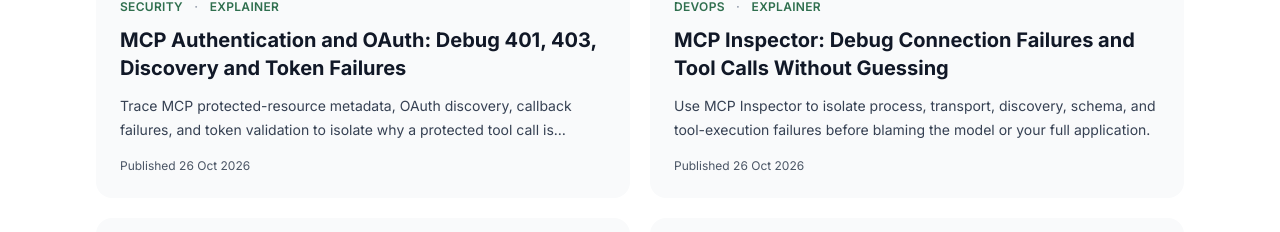
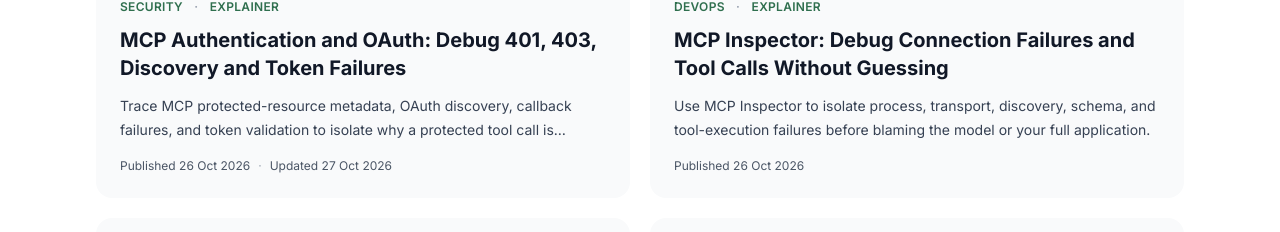
Before and after one commit to vaarunsonawwane-ops/yoryantra-new, a Next.js app: page /blog in a window 1280 px wide. Shown: the part 893-1125 px from the top of the page. Built offline with nearby package versions, Linux system fonts and the light colour scheme.

Commit message:
Update page.tsx

```diff
--- a/app/blog/page.tsx
+++ b/app/blog/page.tsx
@@ -68,6 +68,12 @@ export default function BlogIndex() {
               {article.datePublished && BLOG_RELEASE_ENABLED && (
                 <p className="mt-auto pt-4 text-xs text-gray-600">
                   <time dateTime={article.datePublished}>Published {readableDate(article.datePublished)}</time>
+                  {article.dateModified && article.dateModified > article.datePublished && (
+                    <>
+                      <span className="mx-2 text-gray-400" aria-hidden="true">·</span>
+                      <time dateTime={article.dateModified}>Updated {readableDate(article.dateModified)}</time>
+                    </>
+                  )}
                 </p>
               )}
             </Link>
```
